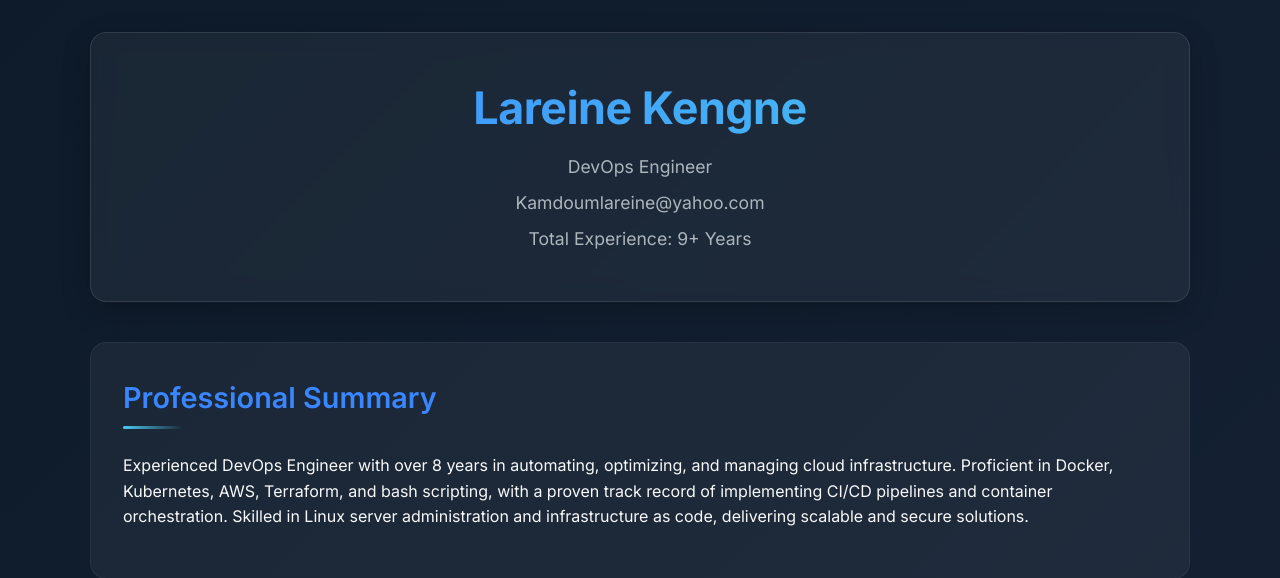
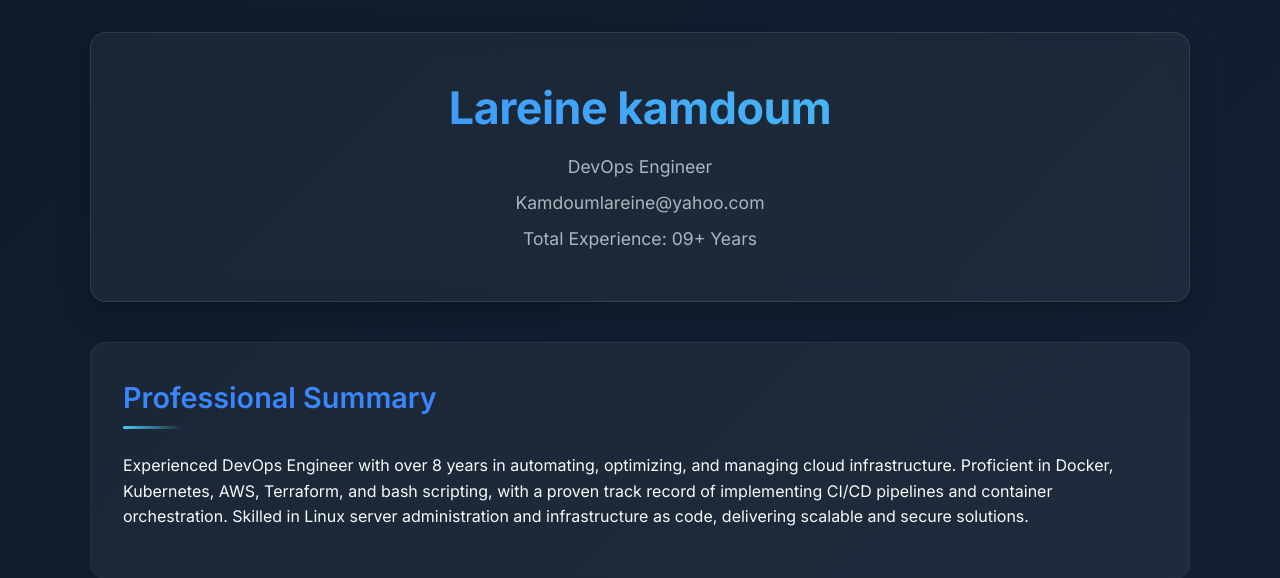
Before and after one commit to lareinek/My-portfolio, a Flask app: page / in a window 1280 px wide. Shown: the top 578 px of the page. Run offline with Flask 3, Linux system fonts and the light colour scheme.

Commit message:
change experience to 09

```diff
--- a/templates/index.html
+++ b/templates/index.html
@@ -271,10 +271,10 @@
 <body>
     <div class="container">
         <header class="header">
-            <h1>Lareine Kengne</h1>
+            <h1>Lareine kamdoum</h1>
             <p>DevOps Engineer</p>
             <p>Kamdoumlareine@yahoo.com</p>
-            <p>Total Experience: 9+ Years</p>
+            <p>Total Experience: 09+ Years</p>
         </header>
 
         <section class="section summary">
```
